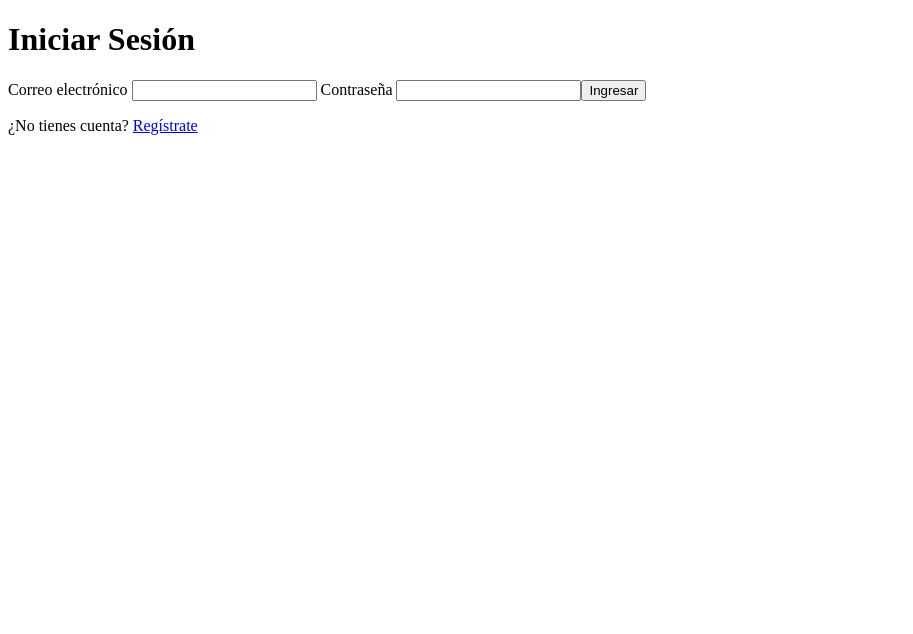
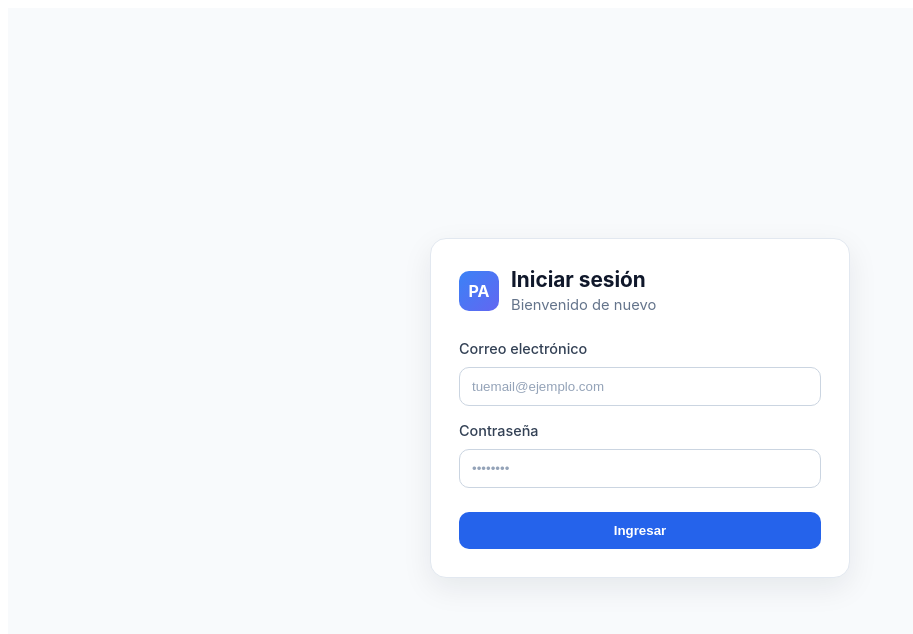
Before and after one commit to gabadabaduu/build4venezuela-acompa-amientopsicologico, an Angular app in the folder psicologiaapoyo/: page /login in a window 1280 px wide. Shown: the top 634 px of the page, without its empty margins (0-913 px from the left). Built offline with nearby package versions, Linux system fonts and the light colour scheme.

Commit message:
feat: auth login ui + supabase integracion

```diff
--- a/psicologiaapoyo/src/app/models/user.model.ts
+++ b/psicologiaapoyo/src/app/models/user.model.ts
@@ -1,7 +1,7 @@
 export interface Profile {
   id: string;
   full_name: string;
-  role: 'patient' | 'psychologist';
+  role: 'psychologist';
   phone?: string;
   bio?: string;
   avatar_url?: string;
--- /dev/null
+++ b/psicologiaapoyo/src/app/pages/login/login.css
@@ -0,0 +1,112 @@
+* {
+  box-sizing: border-box;
+}
+
+.auth-page {
+  min-height: 100dvh;
+  display: grid;
+  place-items: center;
+  padding: 24px;
+  background: #f8fafc;
+  font-family: Inter, "Segoe UI", Roboto, Arial, sans-serif;
+  color: #0f172a;
+}
+
+.auth-card {
+  width: 100%;
+  max-width: 420px;
+  background: #ffffff;
+  border: 1px solid #e2e8f0;
+  border-radius: 16px;
+  box-shadow: 0 10px 30px rgba(15, 23, 42, 0.08);
+  padding: 28px;
+}
+
+.brand {
+  display: flex;
+  align-items: center;
+  gap: 12px;
+  margin-bottom: 20px;
+}
+
+.brand-badge {
+  width: 40px;
+  height: 40px;
+  border-radius: 10px;
+  display: grid;
+  place-items: center;
+  font-weight: 700;
+  color: #ffffff;
+  background: linear-gradient(135deg, #3b82f6, #6366f1);
+}
+
+.brand h1 {
+  margin: 0;
+  font-size: 1.3rem;
+  color: #0f172a;
+}
+
+.brand p {
+  margin: 4px 0 0;
+  font-size: 0.92rem;
+  color: #64748b;
+}
+
+.auth-form {
+  display: grid;
+  gap: 10px;
+}
+
+label {
+  margin-top: 6px;
+  font-size: 0.9rem;
+  font-weight: 500;
+  color: #334155;
+}
+
+input {
+  width: 100%;
+  border: 1px solid #cbd5e1;
+  background: #ffffff;
+  color: #0f172a;
+  border-radius: 10px;
+  padding: 11px 12px;
+  outline: none;
+  transition: border-color 0.2s, box-shadow 0.2s;
+}
+
+input::placeholder {
+  color: #94a3b8;
+}
+
+input:focus {
+  border-color: #3b82f6;
+  box-shadow: 0 0 0 4px rgba(59, 130, 246, 0.15);
+}
+
+button[type="submit"] {
+  margin-top: 14px;
+  border: 0;
+  border-radius: 10px;
+  padding: 11px 14px;
+  background: #2563eb;
+  color: #ffffff;
+  font-weight: 600;
+  cursor: pointer;
+  transition: background 0.2s;
+}
+
+button[type="submit"]:hover {
+  background: #1d4ed8;
+}
+
+button[disabled] {
+  opacity: 0.65;
+  cursor: not-allowed;
+}
+
+.error {
+  margin-top: 6px;
+  font-size: 0.9rem;
+  color: #dc2626;
+}
--- a/psicologiaapoyo/src/app/pages/login/login.html
+++ b/psicologiaapoyo/src/app/pages/login/login.html
@@ -1,16 +1,35 @@
-<div class="page">
-  <h1>Iniciar Sesión</h1>
+<div class="auth-page">
+  <div class="auth-card">
+    <div class="brand">
+      <div class="brand-badge">PA</div>
+      <div>
+        <h1>Iniciar sesión</h1>
+        <p>Bienvenido de nuevo</p>
+      </div>
+    </div>
 
-  <form (ngSubmit)="onSubmit()" class="form">
-    <label>
-      Correo electrónico
-      <input type="email" [ngModel]="email()" (ngModelChange)="email.set($event)" name="email" required />
-    </label>
+    <form (ngSubmit)="onSubmit()" class="auth-form">
+      <label for="email">Correo electrónico</label>
+      <input
+        id="email"
+        type="email"
+        [ngModel]="email()"
+        (ngModelChange)="email.set($event)"
+        name="email"
+        placeholder="tuemail@ejemplo.com"
+        required
+      />
 
-    <label>
-      Contraseña
-      <input type="password" [ngModel]="password()" (ngModelChange)="password.set($event)" name="password" required />
-    </label>
+      <label for="password">Contraseña</label>
+      <input
+        id="password"
+        type="password"
+        [ngModel]="password()"
+        (ngModelChange)="password.set($event)"
+        name="password"
+        placeholder="••••••••"
+        required
+      />
 
       @if (error()) {
         <p class="error">{{ error() }}</p>
@@ -20,8 +39,5 @@
         {{ loading() ? 'Ingresando...' : 'Ingresar' }}
       </button>
     </form>
-
-  <p class="link">
-    ¿No tienes cuenta? <a routerLink="/register">Regístrate</a>
-  </p>
   </div>
+</div>
--- a/psicologiaapoyo/src/app/pages/login/login.ts
+++ b/psicologiaapoyo/src/app/pages/login/login.ts
@@ -8,6 +8,7 @@ import { AuthService } from '../../services/auth.service';
   standalone: true,
   imports: [FormsModule, RouterLink],
   templateUrl: './login.html',
+  styleUrl: './login.css',
 })
 export class LoginPage {
   private readonly auth = inject(AuthService);
```
Lines whose indentation alone changed are shown as unchanged.
